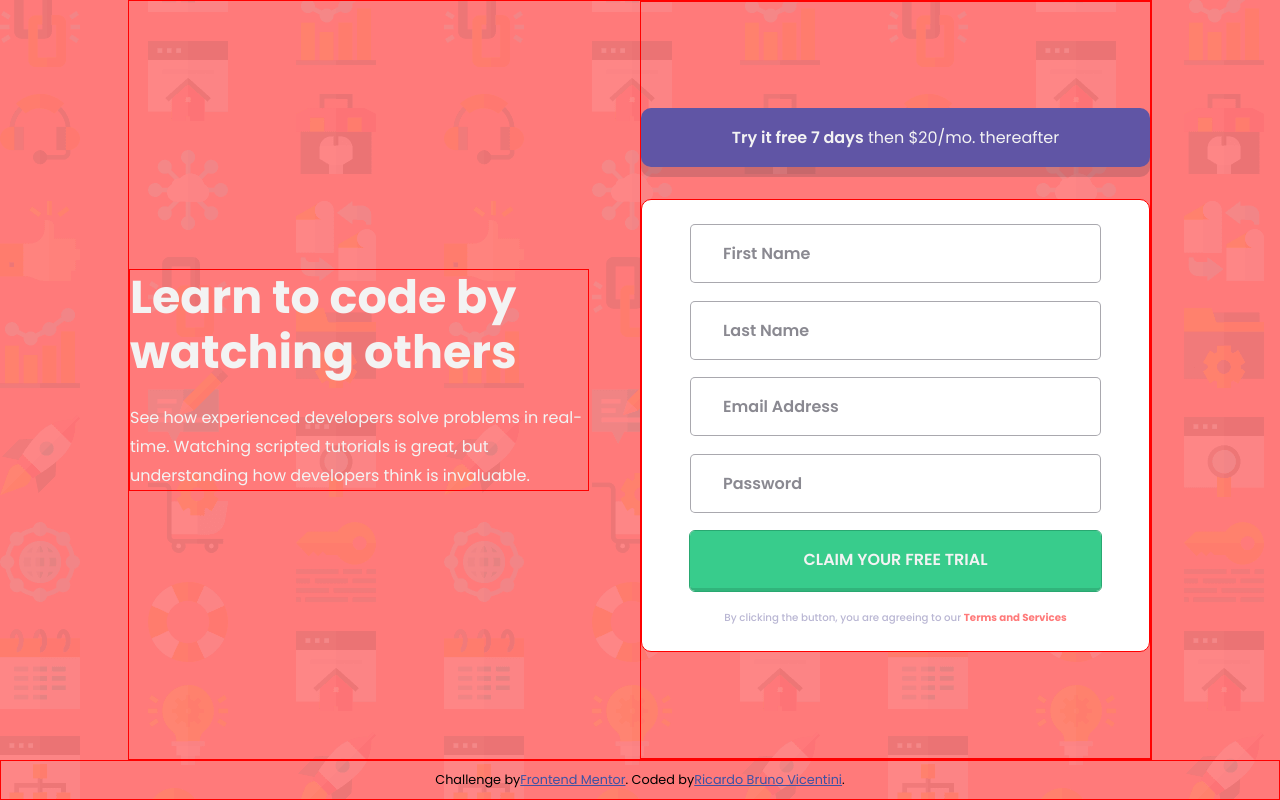
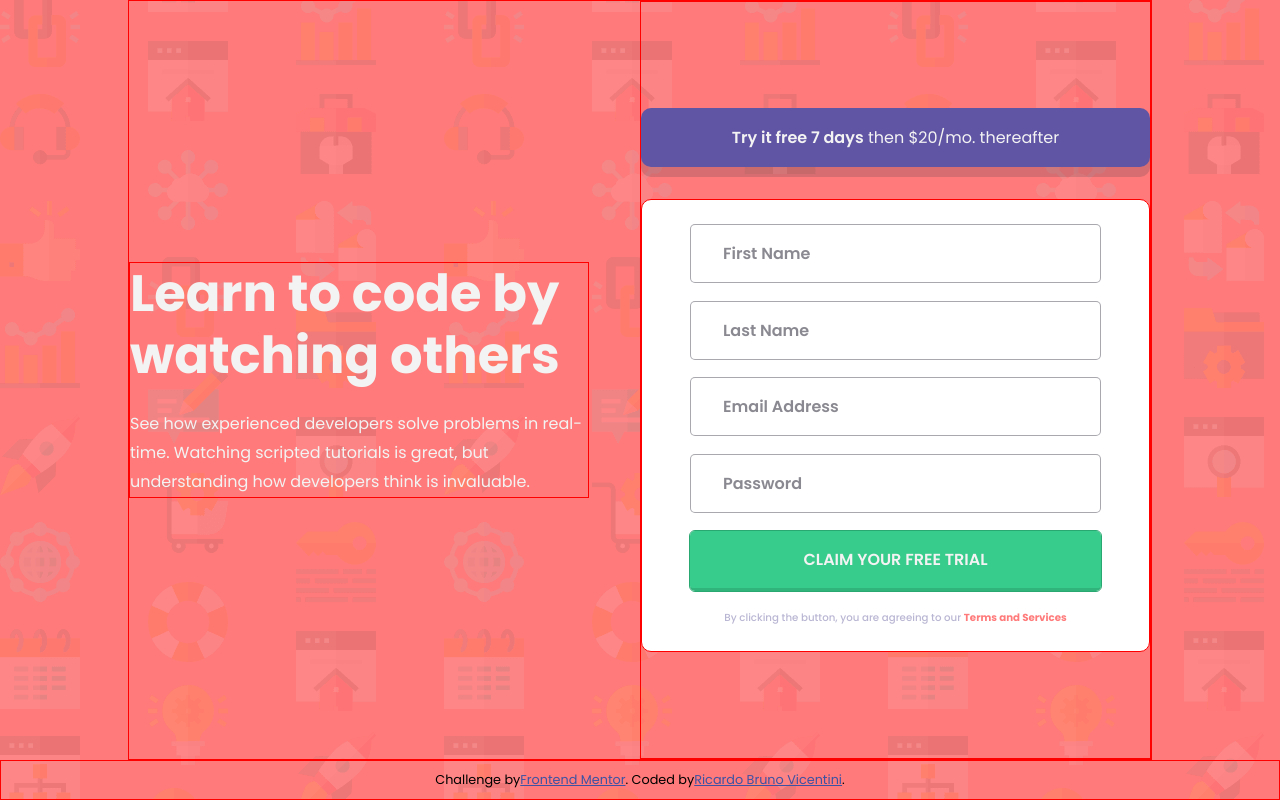
Before and after one commit to ricardobvicentini/frontend-mentor-JS, a plain HTML site: page intro-component-with-signup-form/index.html in a window 1280 px wide. Drawn offline with Linux system fonts and the light colour scheme.

Commit message:
Update style.css

```diff
--- a/intro-component-with-signup-form/style.css
+++ b/intro-component-with-signup-form/style.css
@@ -17,7 +17,7 @@
   --cl-neutral-dark-blue: hsl(249, 10%, 26%);
   --cl-neutral-grayish-blue: hsl(246, 25%, 77%);
 
-  --fs-primary: clamp(2rem, 4.5cqi, 3.5rem);
+  --fs-primary: clamp(2.5rem, 5cqi, 3.5rem);
   --fs-neutral: clamp(1rem, 1.5cqi, 1.2rem);
 }
 
```
